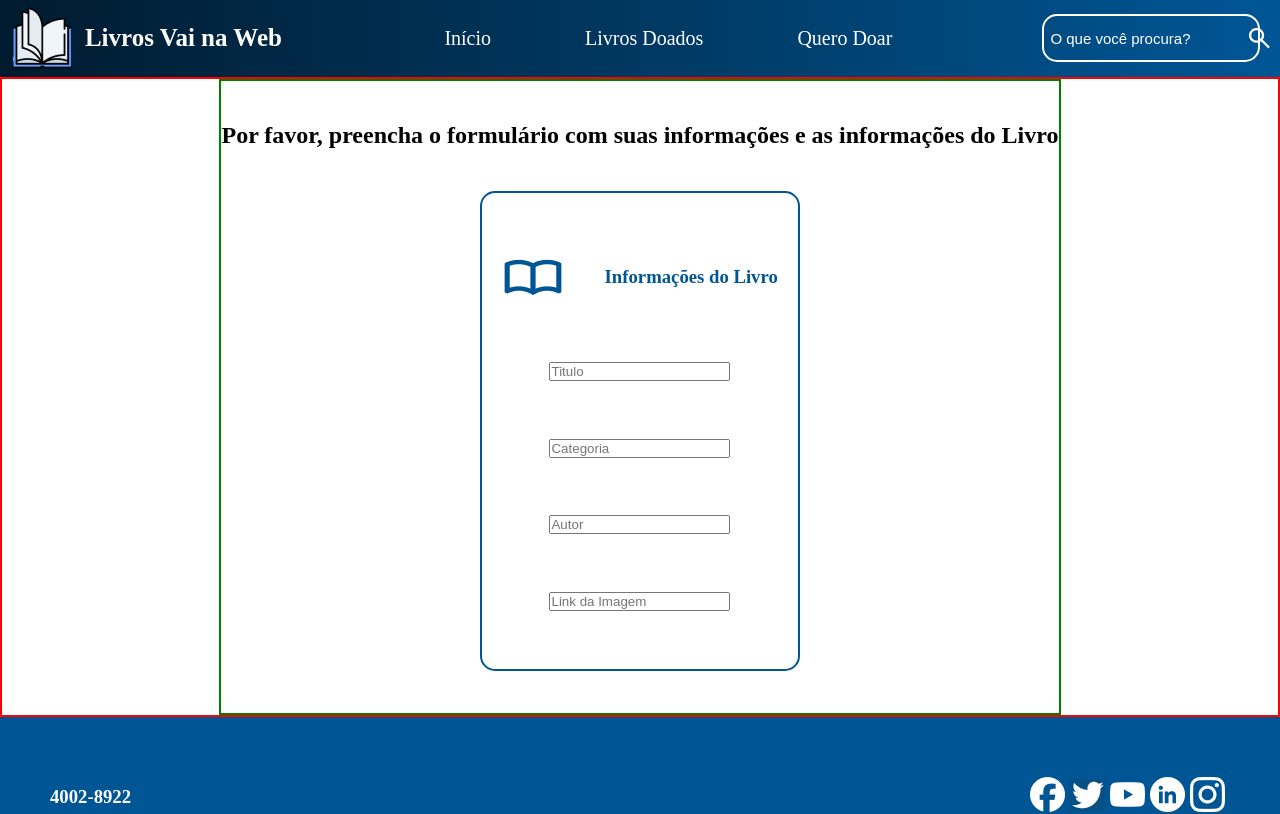
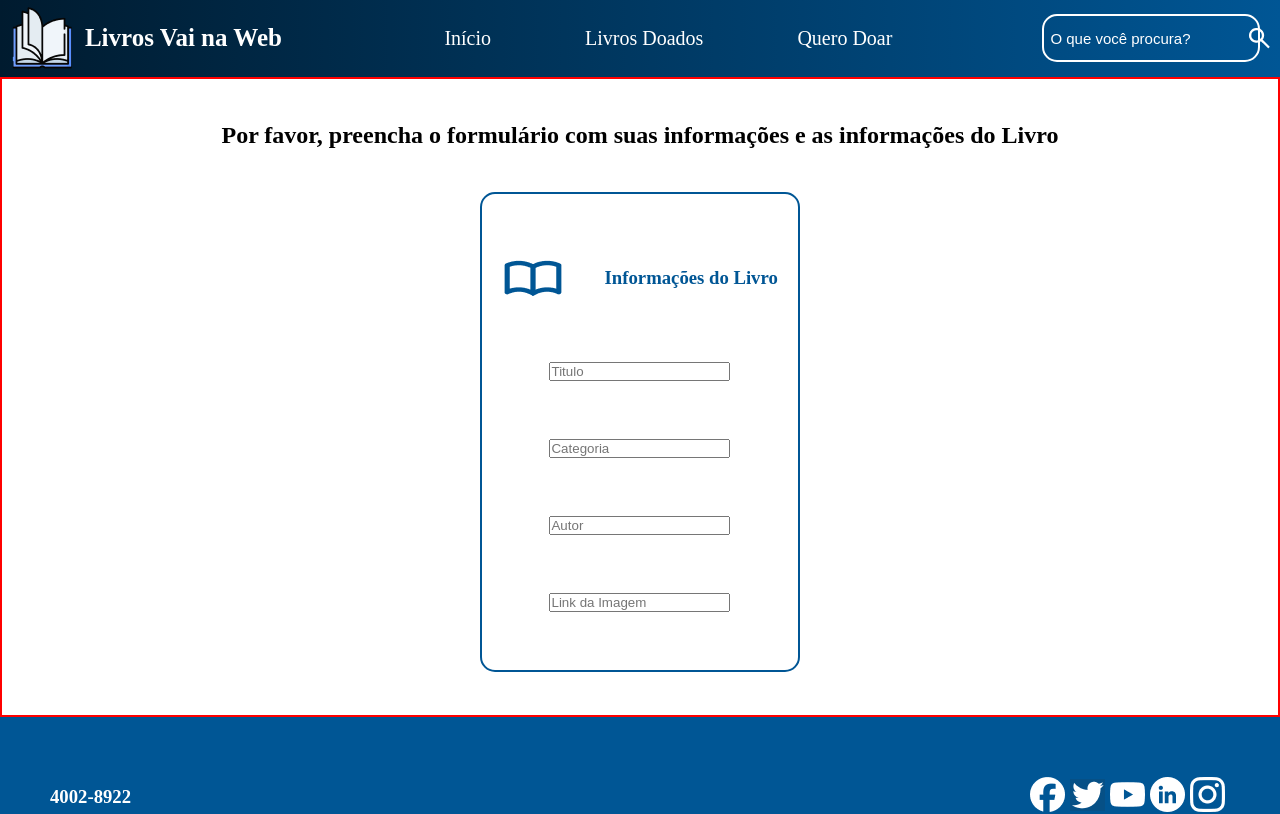
Before and after one commit to Fabiosal22/Desafio-final-t3, a React (Vite) app: page /QueroDoar in a window 1280 px wide. Shown: the top 814 px of the page. Built offline with nearby package versions, Linux system fonts and the light colour scheme.

Commit message:
retirei borda ded teste

```diff
--- a/src/Pages/QueroDoar/querodoar.module.scss
+++ b/src/Pages/QueroDoar/querodoar.module.scss
@@ -7,7 +7,7 @@
 }
 
 .container{
-    border: solid 2px green;
+
     display: flex;
     justify-content: space-evenly;
     flex-direction: column;
```
